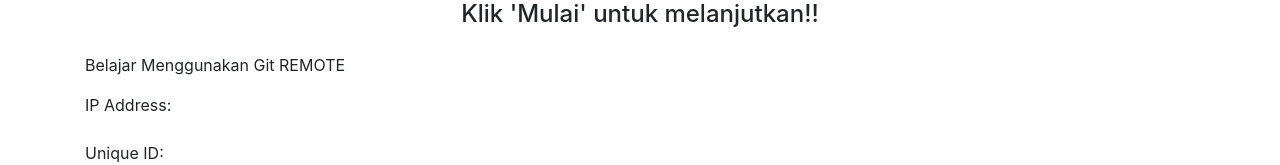
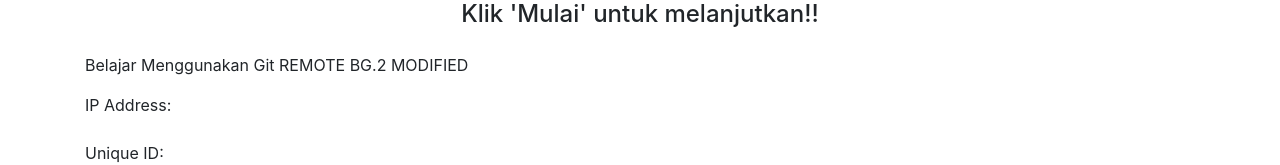
Before and after one commit to nandaandrian/P6_205610040_NEW, a plain HTML site: page index.html in a window 1280 px wide. Shown: the top 165 px of the page. Drawn offline with nearby package versions, Linux system fonts and the light colour scheme.

Commit message:
menambahkan file Modified:index.html

```diff
--- a/index.html
+++ b/index.html
@@ -7,7 +7,7 @@
     <div class='container'>
                 <form>
                     <p class='h4 mb-4 text-center'>Klik 'Mulai' untuk melanjutkan!!</p>
-                    <p>Belajar Menggunakan Git REMOTE</p>
+                    <p>Belajar Menggunakan Git REMOTE BG.2 MODIFIED</p>
                     <div class='form-group'>
                         <label for='ip'>IP Address:</label>
                         <?!= include(); ?>
```
